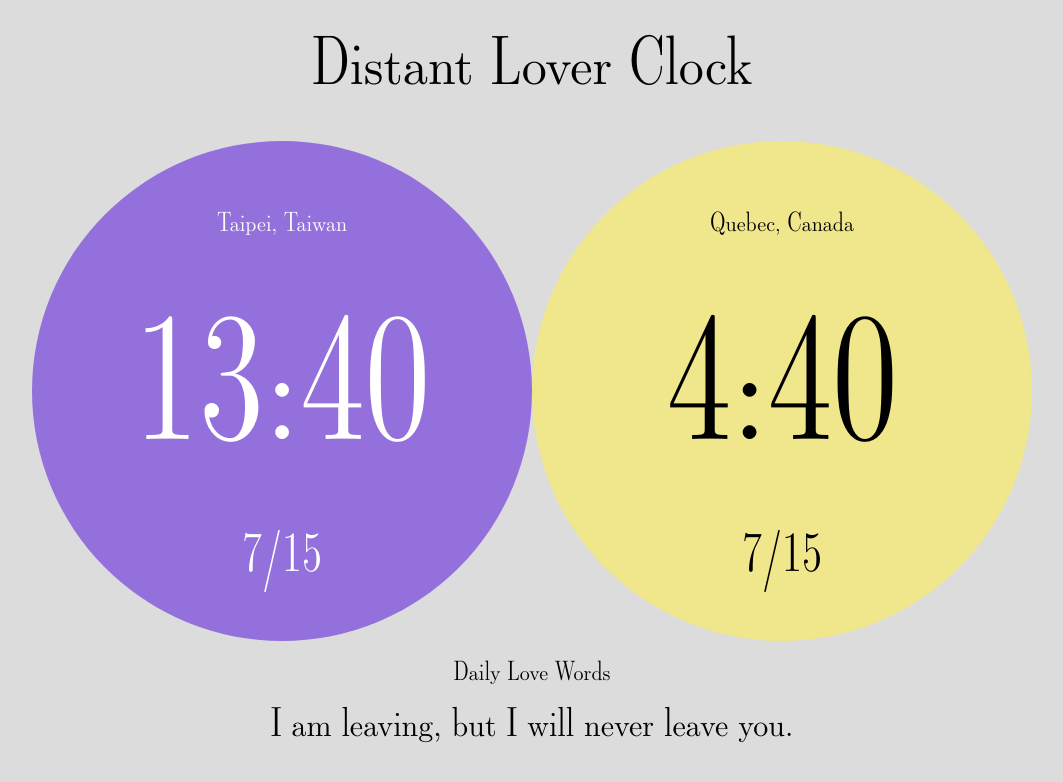
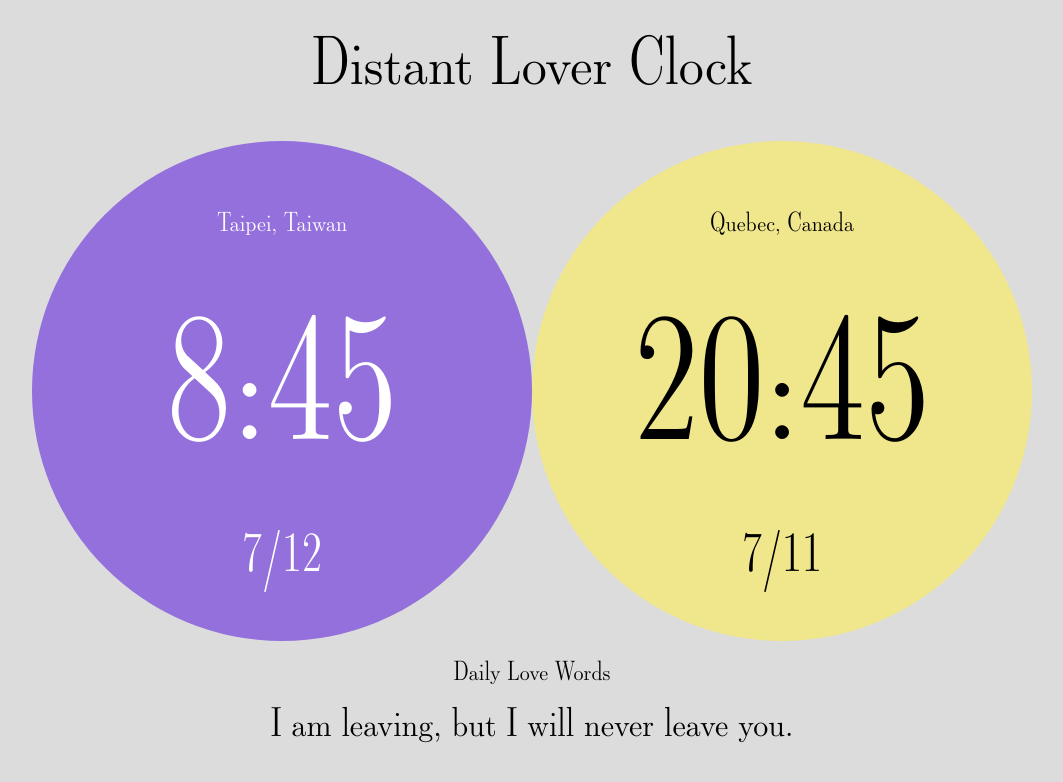
Before and after one commit to johnlinp/distant-lovers-clock, a plain HTML site: page index.html in a window 1280 px wide. Shown: the whole page, without its empty margins (108-1171 px from the left). Drawn offline with Linux system fonts and the light colour scheme.

Commit message:
Real time and date

```diff
--- a/css/index.css
+++ b/css/index.css
@@ -35,17 +35,20 @@ body {
     color: Black;
 }
 
-.place-name {
+.place {
     font-size: 20px;
     margin-top: 60px;
+    opacity: 0;
 }
 
 .time {
     font-size: 130px;
+    opacity: 0;
 }
 
 .date {
     font-size: 40px;
+    opacity: 0;
 }
 
 #love-words-title {
--- a/index.html
+++ b/index.html
@@ -12,12 +12,12 @@
         </div>
         <div id="content">
             <div id="here" class="zone">
-                <div class="place-name">Taipei, Taiwan</div>
+                <div class="place">Taipei, Taiwan</div>
                 <div class="time">13:40</div>
                 <div class="date">7/15</div>
             </div>
             <div id="there" class="zone">
-                <div class="place-name">Quebec, Canada</div>
+                <div class="place">Quebec, Canada</div>
                 <div class="time">4:40</div>
                 <div class="date">7/15</div>
             </div>
@@ -30,5 +30,8 @@
             <div id="love-words-title">Daily Love Words</div>
             <div id="love-words-content">I am leaving, but I will never leave you.</div>
         </div>
+
+        <script src="js/jquery-2.1.1.min.js"></script>
+        <script src="js/index.js"></script>
     </body>
 </html>
--- a/js/index.js
+++ b/js/index.js
@@ -1,2 +1,56 @@
 (function() {
+    var getHere = function() {
+        return new Date();
+    };
+
+    var getThere = function() {
+        var now = new Date();
+        return new Date(now.getTime() - 12 * 60 * 60 * 1000);
+    };
+
+    var getTime = function(now) {
+        var hour = now.getHours();
+        var minute = now.getMinutes();
+        return hour + ':' + minute;
+    };
+
+    var getDate = function(now) {
+        var month = now.getMonth() + 1;
+        var date = now.getDate();
+        return month + '/' + date;
+    };
+
+    var updateClock = function() {
+        var here = getHere();
+        var there = getThere();
+        $('#here .time').html(getTime(here));
+        $('#here .date').html(getDate(here));
+        $('#there .time').html(getTime(there));
+        $('#there .date').html(getDate(there));
+    };
+
+    var fadeInClock = function() {
+        var items = [
+            $('#here .place'),
+            $('#here .time'),
+            $('#here .date'),
+            $('#there .place'),
+            $('#there .time'),
+            $('#there .date'),
+        ];
+
+        var idx = 0;
+        var token = setInterval(function() {
+            if(idx >= items.length) {
+                clearInterval(token);
+                return;
+            }
+            items[idx].fadeTo('slow', 1);
+            ++ idx;
+        }, 300);
+    };
+
+    updateClock();
+    setInterval(updateClock, 5000);
+    fadeInClock();
 })();
```
